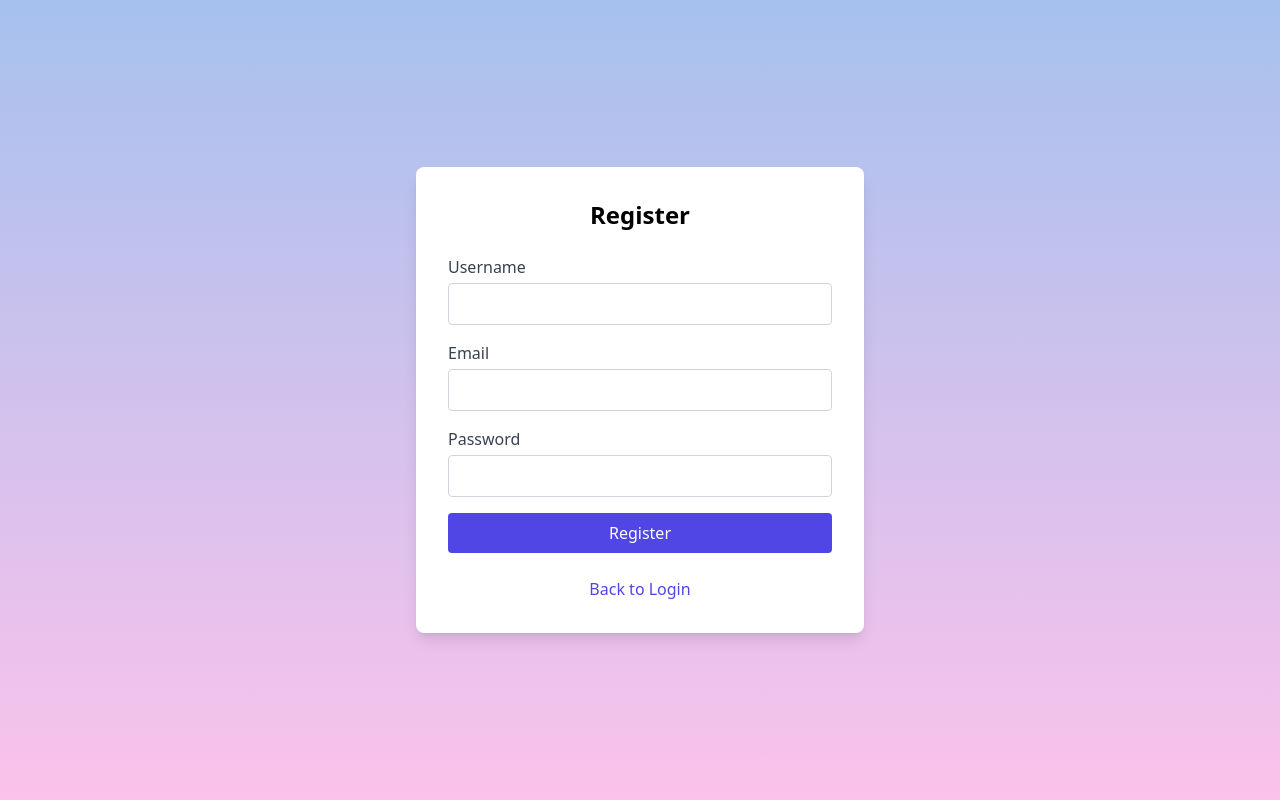
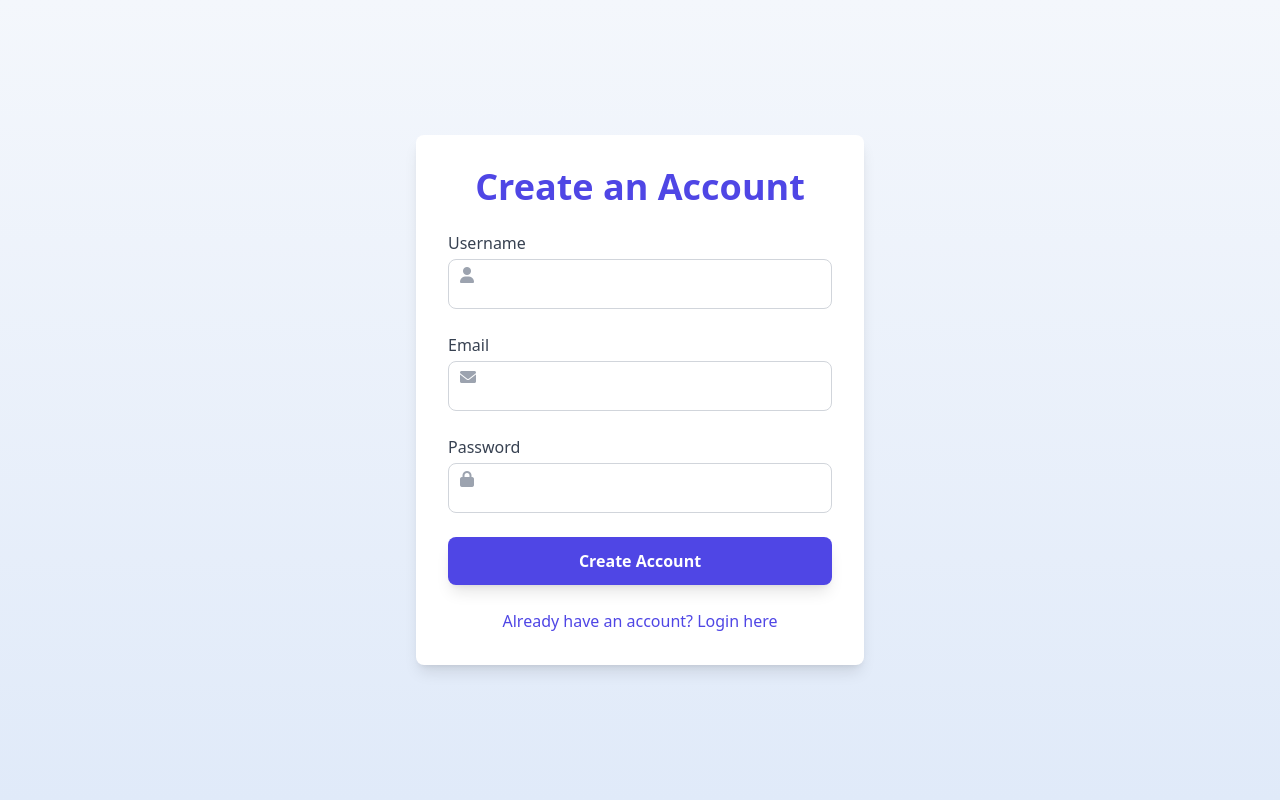
Before and after one commit to rascalosh/utswebproglec, a PHP site: page /register.php in a window 1280 px wide. Run offline with PHP 8.4, Linux system fonts and the light colour scheme; some libraries are stand-ins or nearby versions.

Commit message:
Update ui

```diff
--- a/register.php
+++ b/register.php
@@ -12,7 +12,6 @@ if (isset($_POST['register'])) {
     $stmt->bind_param("sss", $username, $password, $email);
 
     if ($stmt->execute()) {
-        echo "User registered successfully.";
         header("Location: login.php");
         exit();
     } else {
@@ -30,13 +29,12 @@ if (isset($_POST['register'])) {
     <meta name="viewport" content="width=device-width, initial-scale=1.0">
     <title>Register</title>
     <script src="https://cdn.tailwindcss.com"></script>
+    <link rel="stylesheet" href="https://cdnjs.cloudflare.com/ajax/libs/font-awesome/6.0.0-beta3/css/all.min.css">
 </head>
-<body class="bg-gradient-to-t from-[#fbc2eb] to-[#a6c1ee] flex items-center justify-center min-h-screen">
+<body class="bg-gradient-to-t from-[#E0EAF9] to-[#F4F7FC] flex items-center justify-center min-h-screen">
 
-
-    <div class="bg-white p-8 rounded-lg shadow-lg w-full max-w-md">
-        <h1 class="text-2xl font-bold mb-6 text-center">Register</h1>
-
+    <div class="bg-white p-8 rounded-lg shadow-lg w-full max-w-md transform transition-all duration-300 hover:scale-105 hover:shadow-2xl">
+        <h1 class="text-4xl font-extrabold mb-6 text-center text-indigo-600">Create an Account</h1>
 
         <?php if (isset($error)): ?>
             <div class="bg-red-100 text-red-700 p-4 rounded mb-4">
@@ -44,36 +42,44 @@ if (isset($_POST['register'])) {
             </div>
         <?php endif; ?>
 
-
-        <form action="register.php" method="post" class="space-y-4">
+        <form action="register.php" method="post" class="space-y-6">
+            <!-- Username Field -->
             <div>
                 <label for="username" class="block text-gray-700 font-medium">Username</label>
-                <input type="text" name="username" id="username" class="w-full mt-1 p-2 border border-gray-300 rounded focus:outline-none focus:ring-2 focus:ring-indigo-500" required>
+                <div class="relative">
+                    <input type="text" name="username" id="username" class="w-full mt-1 p-3 border border-gray-300 rounded-lg focus:outline-none focus:ring-2 focus:ring-indigo-500 transition duration-300 ease-in-out pl-10" required>
+                    <i class="fas fa-user absolute left-3 top-3 text-gray-400"></i>
+                </div>
             </div>
 
-
+            <!-- Email Field -->
             <div>
                 <label for="email" class="block text-gray-700 font-medium">Email</label>
-                <input type="email" name="email" id="email" class="w-full mt-1 p-2 border border-gray-300 rounded focus:outline-none focus:ring-2 focus:ring-indigo-500" required>
+                <div class="relative">
+                    <input type="email" name="email" id="email" class="w-full mt-1 p-3 border border-gray-300 rounded-lg focus:outline-none focus:ring-2 focus:ring-indigo-500 transition duration-300 ease-in-out pl-10" required>
+                    <i class="fas fa-envelope absolute left-3 top-3 text-gray-400"></i>
+                </div>
             </div>
 
-
+            <!-- Password Field -->
             <div>
                 <label for="password" class="block text-gray-700 font-medium">Password</label>
-                <input type="password" name="password" id="password" class="w-full mt-1 p-2 border border-gray-300 rounded focus:outline-none focus:ring-2 focus:ring-indigo-500" required>
+                <div class="relative">
+                    <input type="password" name="password" id="password" class="w-full mt-1 p-3 border border-gray-300 rounded-lg focus:outline-none focus:ring-2 focus:ring-indigo-500 transition duration-300 ease-in-out pl-10" required>
+                    <i class="fas fa-lock absolute left-3 top-3 text-gray-400"></i>
+                </div>
             </div>
 
-
+            <!-- Submit Button -->
             <div>
-                <button type="submit" name="register" class="w-full bg-indigo-600 text-white p-2 rounded hover:bg-indigo-700 focus:outline-none focus:ring-2 focus:ring-indigo-500">
-                    Register
+                <button type="submit" name="register" class="w-full bg-indigo-600 text-white font-semibold p-3 rounded-lg hover:bg-indigo-700 focus:outline-none focus:ring-2 focus:ring-indigo-500 transition duration-300 ease-in-out shadow-lg transform hover:scale-105">
+                    Create Account
                 </button>
             </div>
         </form>
 
-
         <div class="mt-6 text-center">
-            <a href="login.php" class="text-indigo-600 hover:underline">Back to Login</a>
+            <a href="login.php" class="text-indigo-600 hover:underline">Already have an account? Login here</a>
         </div>
     </div>
 </body>
```
